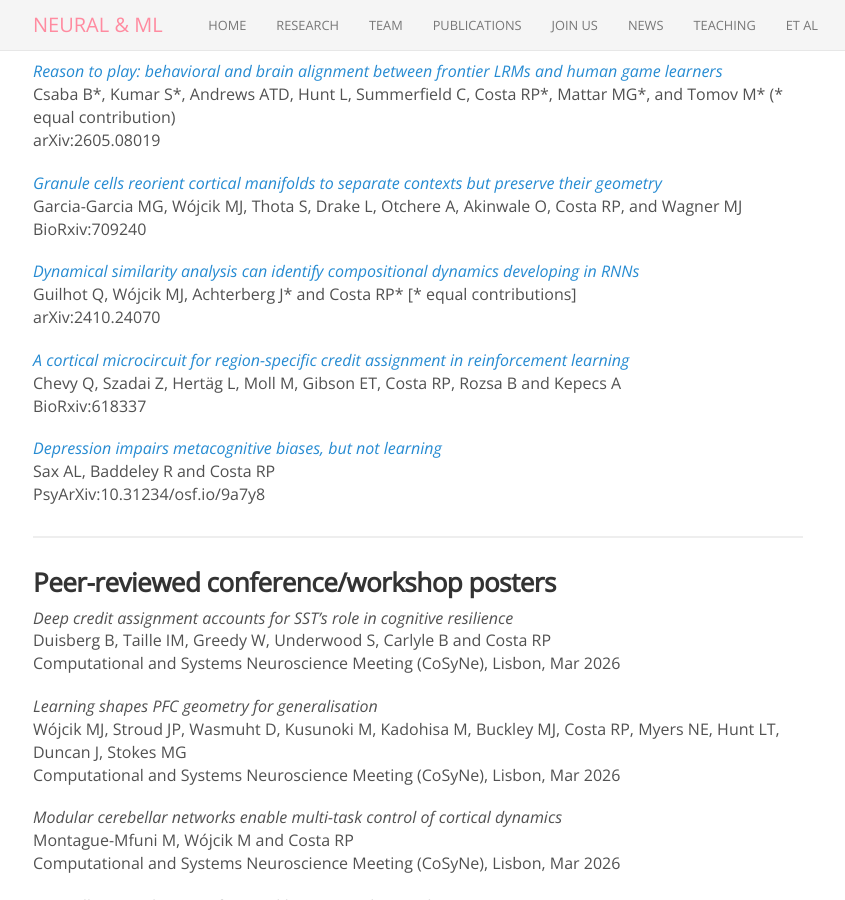
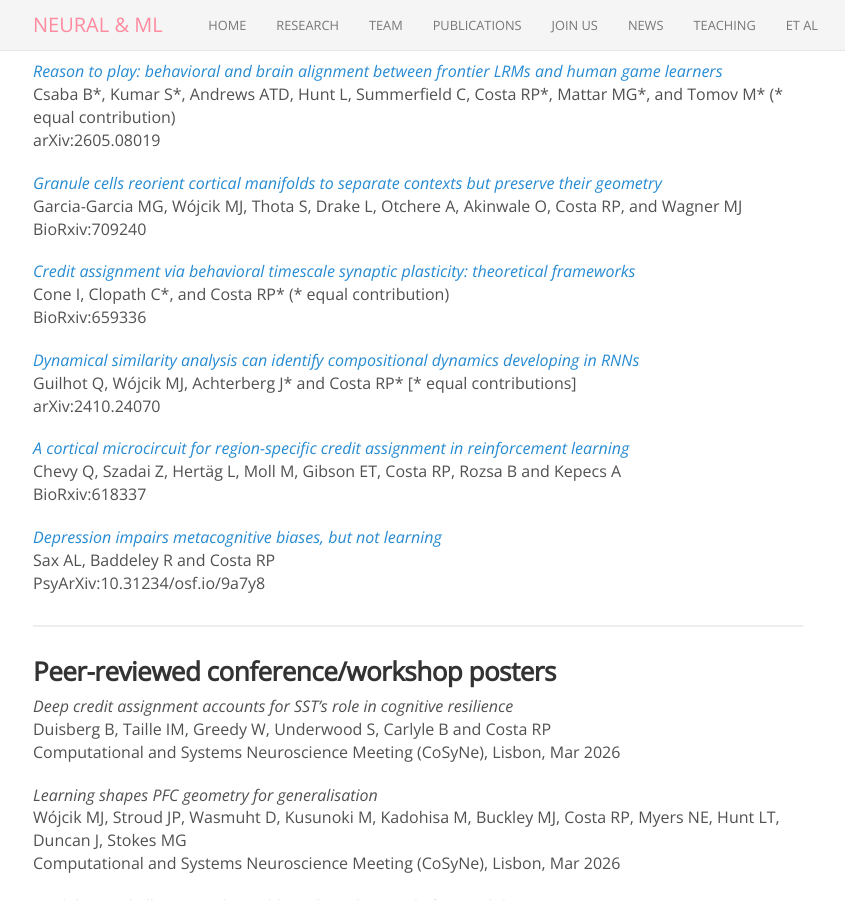
Before and after one commit to neuralml/neuralml.github.io, a Jekyll site: the page built from publications.md, in a window 1280 px wide and 900 px high, scrolled down 4257 px. Shown: the whole window, without its empty margins (222-1067 px from the left). Built offline with Jekyll 4.4.1, drawn with Linux system fonts in a browser that asks for light colours; nearby versions of some CDN libraries.

Commit message:
Update publications.md

```diff
--- a/publications.md
+++ b/publications.md
@@ -197,6 +197,10 @@ arXiv:2605.08019
 [_Granule cells reorient cortical manifolds to separate contexts but preserve their geometry_](https://doi.org/10.64898/2026.03.03.709240)<br>
 Garcia-Garcia MG, Wójcik MJ, Thota S, Drake L, Otchere A, Akinwale O, Costa RP, and Wagner MJ<br>
 BioRxiv:709240
+
+[_Credit assignment via behavioral timescale synaptic plasticity: theoretical frameworks_](https://doi.org/10.1101/2025.06.12.659336)<br>
+Cone I, Clopath C\*, and Costa RP\* (\* equal contribution)<br>
+BioRxiv:659336
 
 [_Dynamical similarity analysis can identify compositional dynamics developing in RNNs_](https://doi.org/10.48550/arXiv.2410.24070)<br>
 Guilhot Q, Wójcik MJ, Achterberg J\* and Costa RP\* [\* equal contributions]<br>
```
